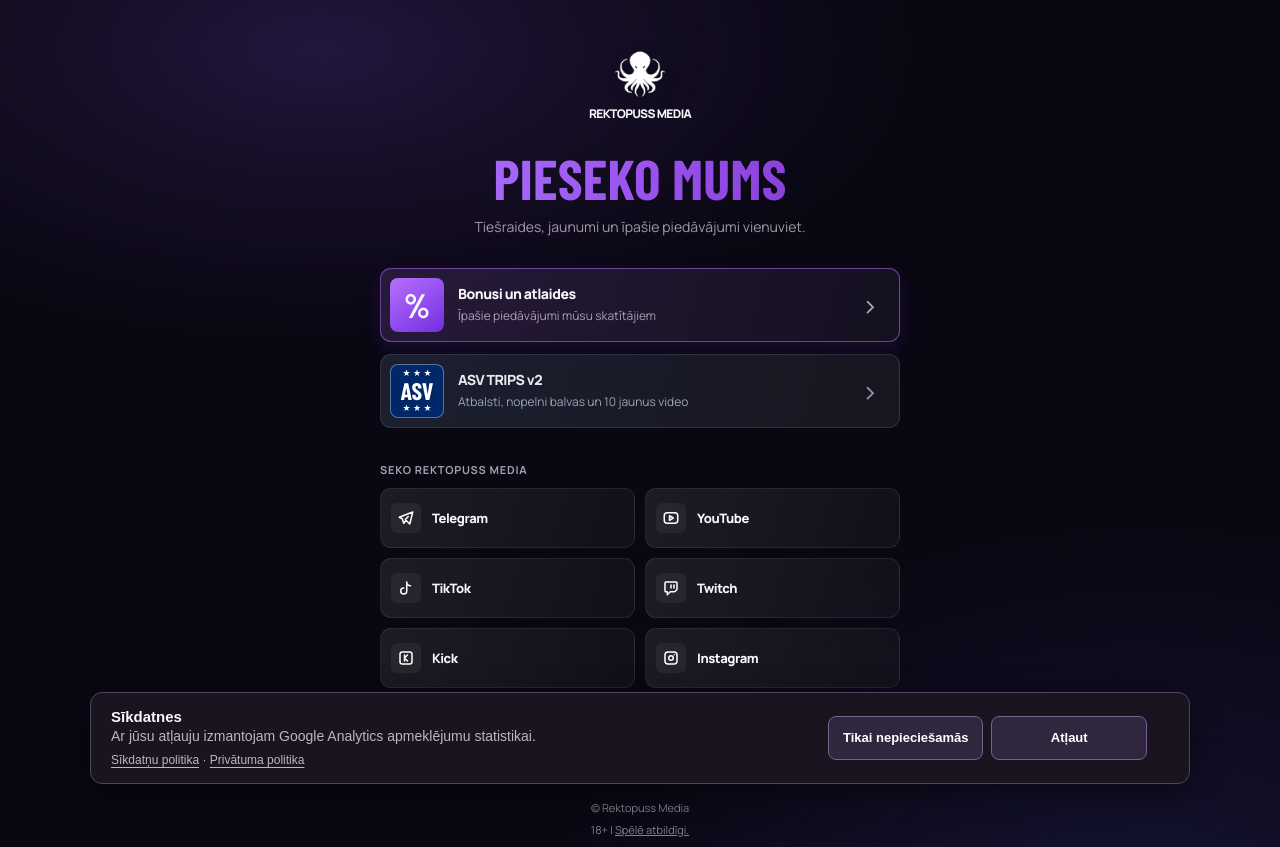
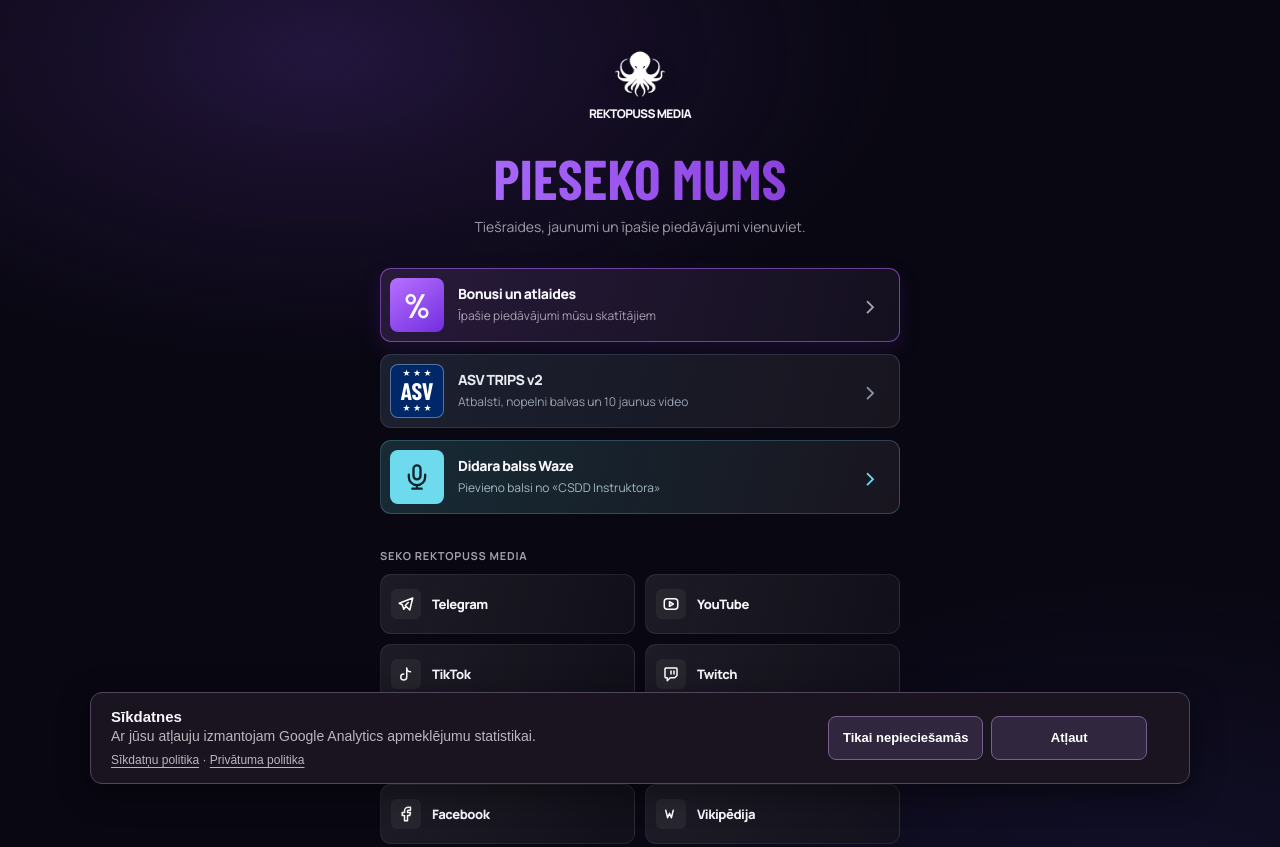
Before and after one commit to Rektopuss/Rektopuss.github.io, a plain HTML site: page index.html in a window 1280 px wide. Shown: the top 847 px of the page. Drawn offline with nearby package versions, Linux system fonts and the light colour scheme; a web font is replaced by a local one.

Commit message:
Update index.html

```diff
--- a/index.html
+++ b/index.html
@@ -37,6 +37,12 @@
     .crowdfunding-link .bonus-mark::after { bottom:5px; }
     .crowdfunding-link .card-subtitle { color:#9ba3b4; }
     .crowdfunding-link .arrow { color:#8c95a8; }
+    .waze-link { margin-top:12px; border-color:rgba(110,218,238,.24); background:linear-gradient(105deg,#172b35,#18151f); box-shadow:none; animation:none; }
+    .waze-link:hover,.waze-link:focus-visible { border-color:rgba(110,218,238,.65); background:linear-gradient(105deg,#203b46,#211c29); }
+    .waze-link:focus-visible { outline:2px solid #6edaee; outline-offset:3px; }
+    .waze-link .bonus-mark { color:#10232c; background:#6edaee; }
+    .waze-link .card-subtitle { color:#a3bac3; }
+    .waze-link .arrow { color:#6edaee; }
     .card-title { display:block; font-size:14px; font-weight:800; line-height:1.28; letter-spacing:-.035em; }
     .card-subtitle { display:block; margin-top:4px; color:#aaa0b4; font-size:12px; }
     .arrow { color:#aaa5b3; font-size:28px; font-weight:300; line-height:1; }
@@ -76,6 +82,11 @@
       <span><span class="card-title">ASV TRIPS v2</span><span class="card-subtitle">Atbalsti, nopelni balvas un 10 jaunus video</span></span><span class="arrow" aria-hidden="true">›</span>
     </a>
 
+    <a class="bonus-link waze-link" href="https://waze.com/ul?acvp=CF32B64B-9CA8-458F-A4BD-368FCB2B7702" target="_blank" rel="noopener noreferrer" data-analytics-action="open_didars_waze">
+      <span class="bonus-mark" aria-hidden="true"><svg width="28" height="28" viewBox="0 0 24 24" fill="none" stroke="currentColor" stroke-width="2" stroke-linecap="round" stroke-linejoin="round" focusable="false"><rect x="9" y="2" width="6" height="12" rx="3"/><path d="M5 10v2a7 7 0 0 0 14 0v-2M12 19v3M8 22h8"/></svg></span>
+      <span><span class="card-title">Didara balss Waze</span><span class="card-subtitle">Pievieno balsi no «CSDD Instruktora»</span></span><span class="arrow" aria-hidden="true">›</span>
+    </a>
+
     <p class="section-title">Seko Rektopuss Media</p>
     <nav class="socials" aria-label="Rektopuss Media sociālie tīkli">
       <a class="social" href="https://t.me/rektopuss" target="_blank" rel="noopener noreferrer" data-analytics-action="social_telegram"><img src="assets/icons/brand-telegram.svg" alt=""><span>Telegram</span></a>
```
